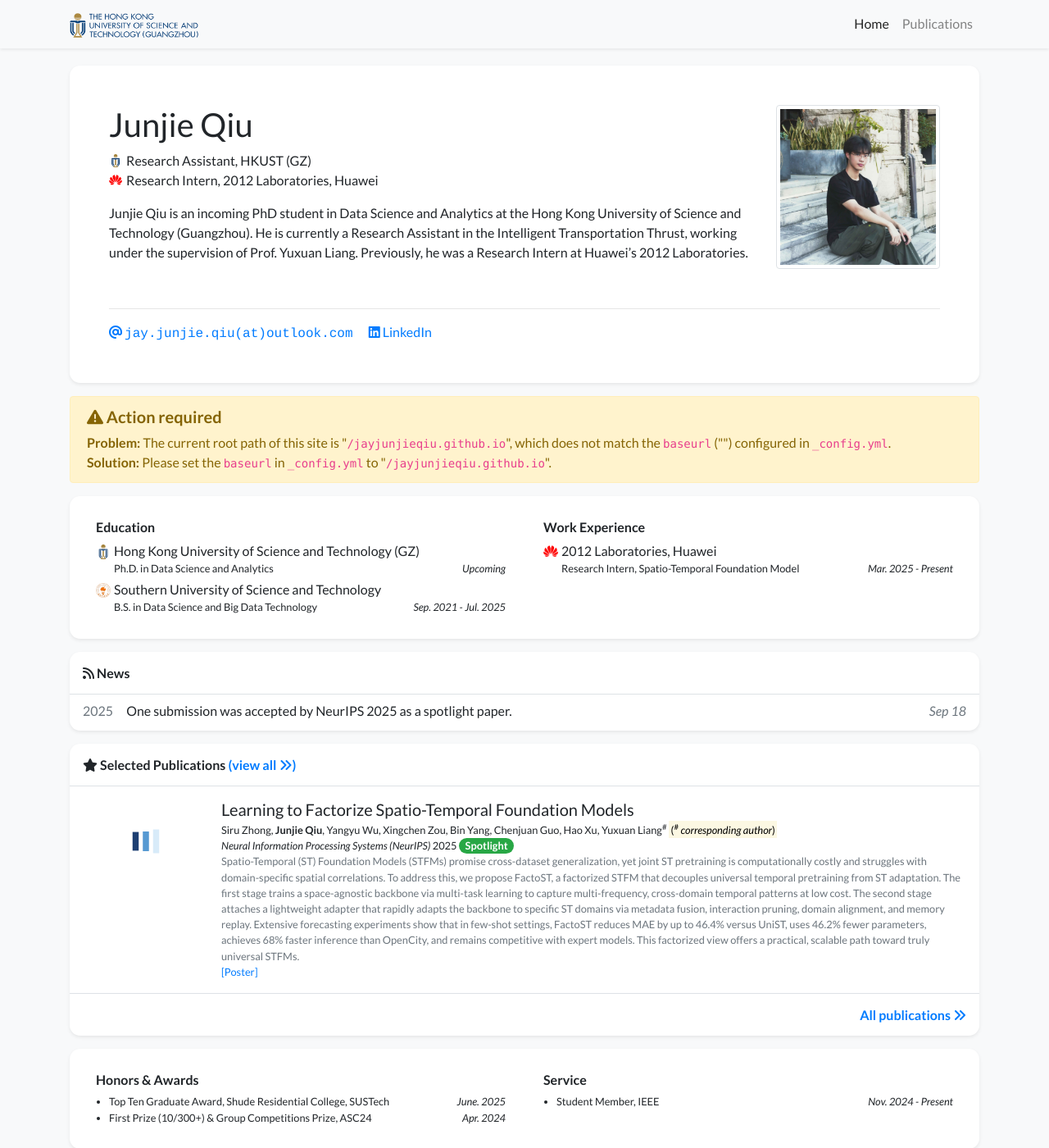
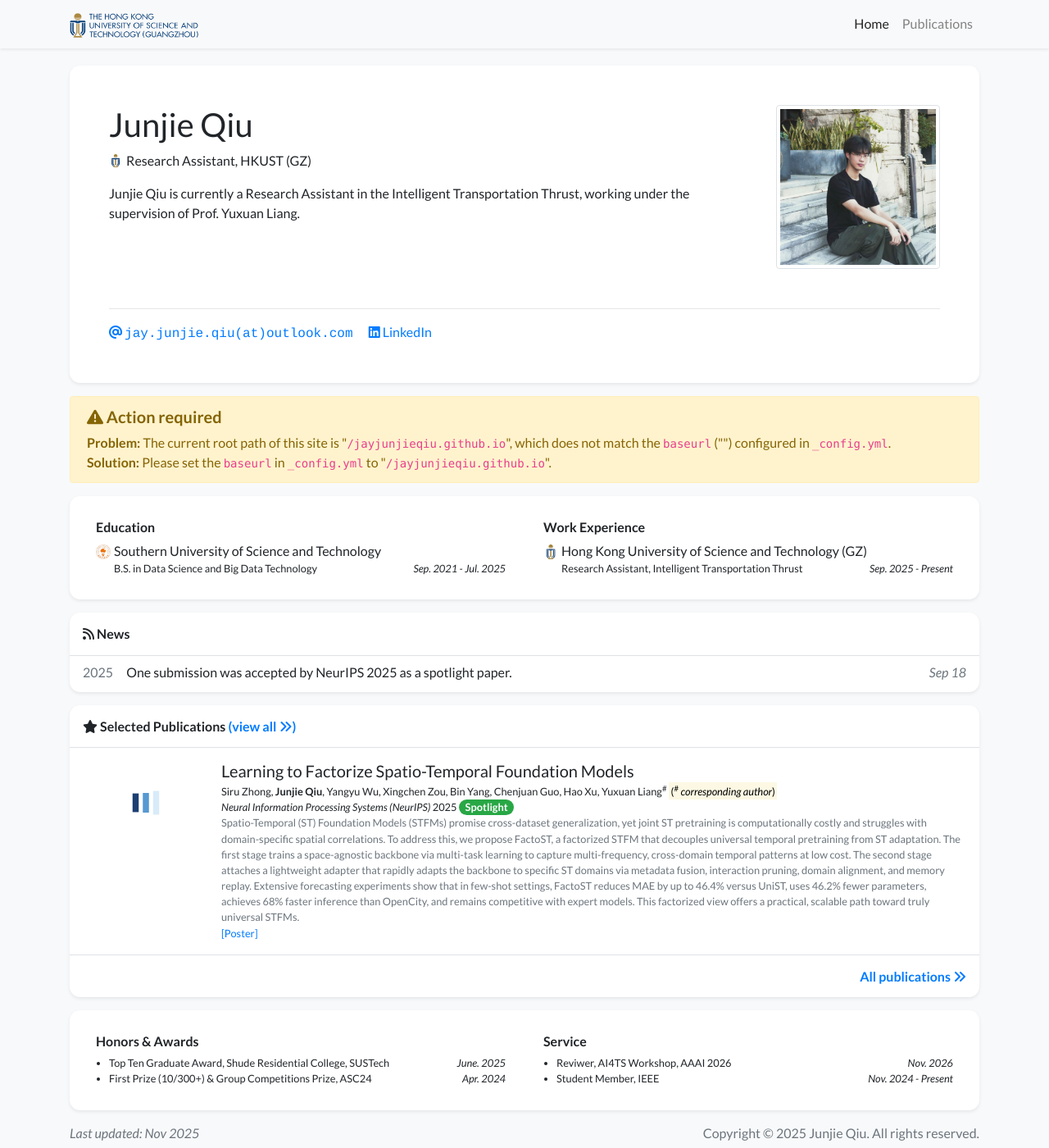
Before and after one commit to jayjunjieqiu/jayjunjieqiu.github.io, a Jekyll site: the page built from index.html, in a window 1280 px wide and 1400 px high. Shown: the whole window at 82% size. Built offline with Jekyll 4.4.1, drawn with Linux system fonts in a browser that asks for light colours; nearby versions of some CDN libraries; a style sheet for code colours, icons or effects is not loaded.

Commit message:
docs(profile): update profile information and remove outdated entries
Remove Huawei internship details and update current position. Adjust education section to reflect current status. Add new reviewer role in service section.

```diff
--- a/_data/profile.yml
+++ b/_data/profile.yml
@@ -6,8 +6,6 @@ navbar_name: "Junjie Qiu, HKUST(GZ)"
 positions:
 - logo: /assets/images/badges/HKUST.png
   name: Research Assistant, HKUST (GZ)
-- logo: /assets/images/badges/HUAWEI.png  # Logo is optional
-  name: Research Intern, 2012 Laboratories, Huawei
 
 
 email: "jay.junjie.qiu@outlook.com"
@@ -24,7 +22,7 @@ linkedin: jay-junjie-qiu
 short_bio_text_justify: false
 short_bio: >-
   <p>
-    Junjie Qiu is an incoming PhD student in Data Science and Analytics at the Hong Kong University of Science and Technology (Guangzhou). He is currently a Research Assistant in the Intelligent Transportation Thrust, working under the supervision of Prof. Yuxuan Liang. Previously, he was a Research Intern at Huawei’s 2012 Laboratories.
+    Junjie Qiu is currently a Research Assistant in the Intelligent Transportation Thrust, working under the supervision of Prof. Yuxuan Liang.
   </p>
 
 portrait_url: /assets/images/photos/junjie.jpg
@@ -32,20 +30,20 @@ portrait_url: /assets/images/photos/junjie.jpg
 #   Photo by Manja Vitolic on Unsplash (this caption is optional, comment it out to disable).
 
 education:
-- name: Hong Kong University of Science and Technology (GZ)
-  logo: /assets/images/badges/HKUST.png
-  position: Ph.D. in Data Science and Analytics
-  date: Upcoming
+# - name: Hong Kong University of Science and Technology (GZ)
+#   logo: /assets/images/badges/HKUST.png
+#   position: Ph.D. in Data Science and Analytics
+#   date: Upcoming
 - name: Southern University of Science and Technology
   logo: /assets/images/badges/SUSTech.png
   position: B.S. in Data Science and Big Data Technology
   date: Sep. 2021 - Jul. 2025
 
 experience:
-- name: 2012 Laboratories, Huawei
-  logo: /assets/images/badges/HUAWEI.png
-  position: Research Intern, Spatio-Temporal Foundation Model
-  date: Mar. 2025 - Present
+- name: Hong Kong University of Science and Technology (GZ)
+  logo: /assets/images/badges/HKUST.png
+  position: Research Assistant, Intelligent Transportation Thrust
+  date: Sep. 2025 - Present
 
 awards:
 - name: Top Ten Graduate Award, Shude Residential College, SUSTech
@@ -54,5 +52,7 @@ awards:
   date: Apr. 2024
 
 service:
+- name: Reviwer, AI4TS Workshop, AAAI 2026
+  date: Nov. 2026
 - name: Student Member, IEEE
   date: Nov. 2024 - Present
```
